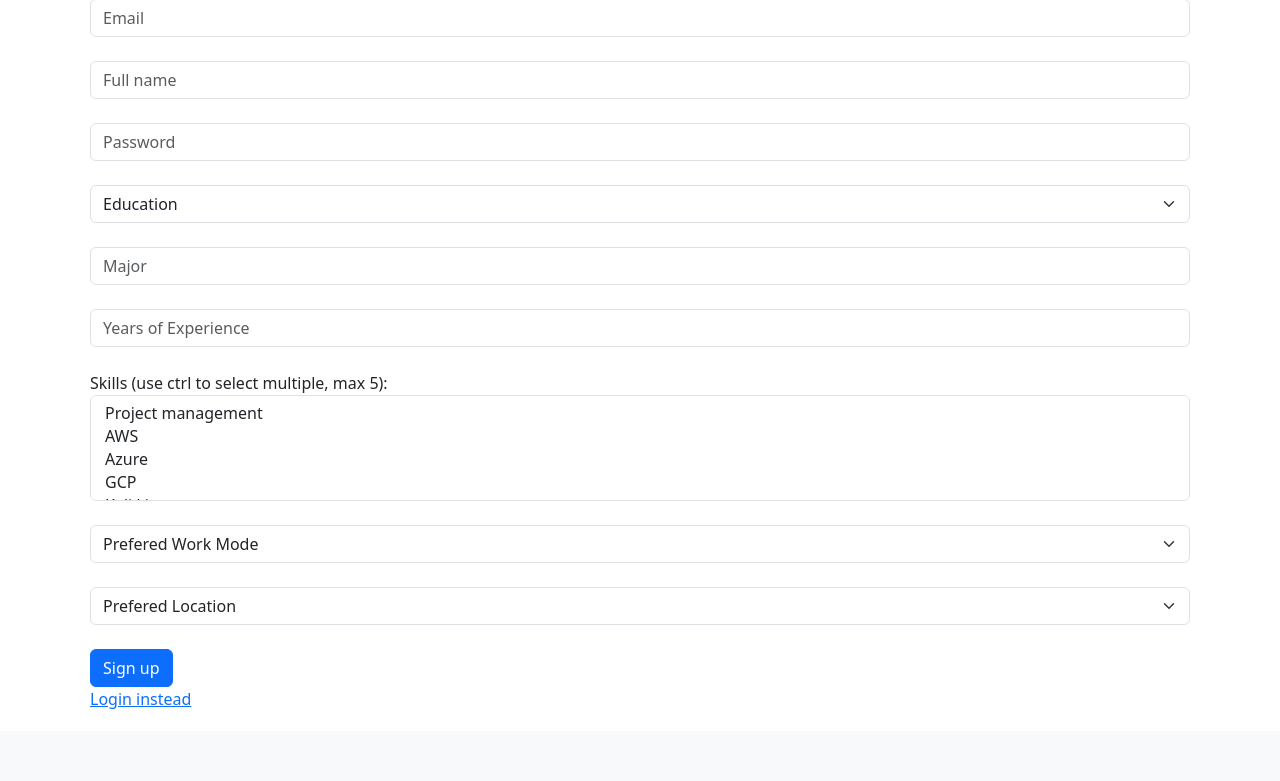
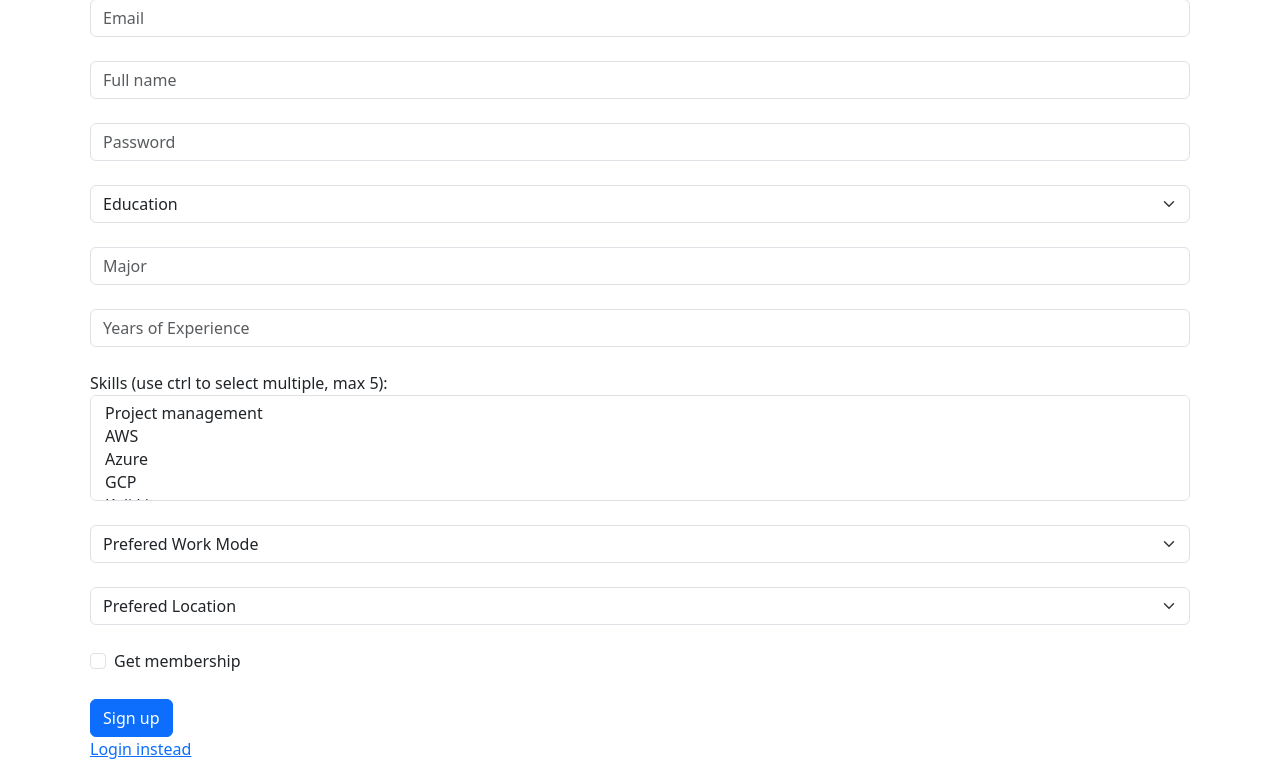
Before and after one commit to arafr/job_board, a Flask app: page /signup-seeker in a window 1280 px wide. Shown: the part 184-965 px from the top of the page. Before the commit the page ends 893 px from the top, so only its background shows below. Run offline with Flask 3, Linux system fonts and the light colour scheme; data comes from the database, SQL or seed files in the repository.

Commit message:
added membership feature for  seekers

```diff
--- a/app.py
+++ b/app.py
@@ -59,7 +59,13 @@ def signup_seeker():
             flash('Please select a maximum of 5 skills')
             return redirect('/signup-seeker')
 
-        new_seeker = Seeker(email=email,name=name,hash=hash,education=education,major=major,yoe=yoe,prefered_work_mode=prefered_work_mode,prefered_location=prefered_location)
+        # check if membership checkbox is true or false
+        if 'membership' in request.form:
+            membership = True
+        else:
+            membership=False
+
+        new_seeker = Seeker(email=email,name=name,hash=hash,education=education,major=major,yoe=yoe,prefered_work_mode=prefered_work_mode,prefered_location=prefered_location,membership=membership)
 
         # append skills into new job seeker
         for skill_name in skills:
@@ -149,9 +155,13 @@ def job_board():
             if skill in posting.skills:
                 posting.match_score += 5
 
-    # show top 10 jobs with highest match_score
+    # for non-members, show top 10 job posting (sorted by highest match_score)
+    # for members, show all postings (sorted by highest match_score)
     from operator import attrgetter
-    best_postings = sorted(best_postings, key=attrgetter("match_score"), reverse=True)[:10]
+    if current_user.membership==False:
+        best_postings = sorted(best_postings, key=attrgetter("match_score"), reverse=True)[:10]
+    else:
+        best_postings = sorted(best_postings, key=attrgetter("match_score"), reverse=True)
 
     return render_template("job-board.html",all_postings=all_postings, best_postings=best_postings)
 
@@ -162,7 +172,7 @@ def signup_employer():
         email = request.form['email']
         password = request.form['password']
 
-        # getting input from membership checkbox
+        # check if membership checkbox is true or false
         if 'membership' in request.form:
             membership = True
         else:
--- a/templates/signup-seeker.html
+++ b/templates/signup-seeker.html
@@ -47,6 +47,17 @@
             <option value="Canberra">Canberra</option>
             <option value="Hobart">Hobart</option>
         </select>
+
+        <br/>
+
+        <!-- through this checkbox, users can get membership -->
+        <div class="form-check">
+            <input class="form-check-input" id="membership" name="membership" type="checkbox" value=True/>
+            <label class="form-check-label" for="membership">
+                Get membership
+            </label>
+        </div>
+
         <br/>
         <button class="btn btn-primary" type="submit">Sign up</button>
     </form>
```
